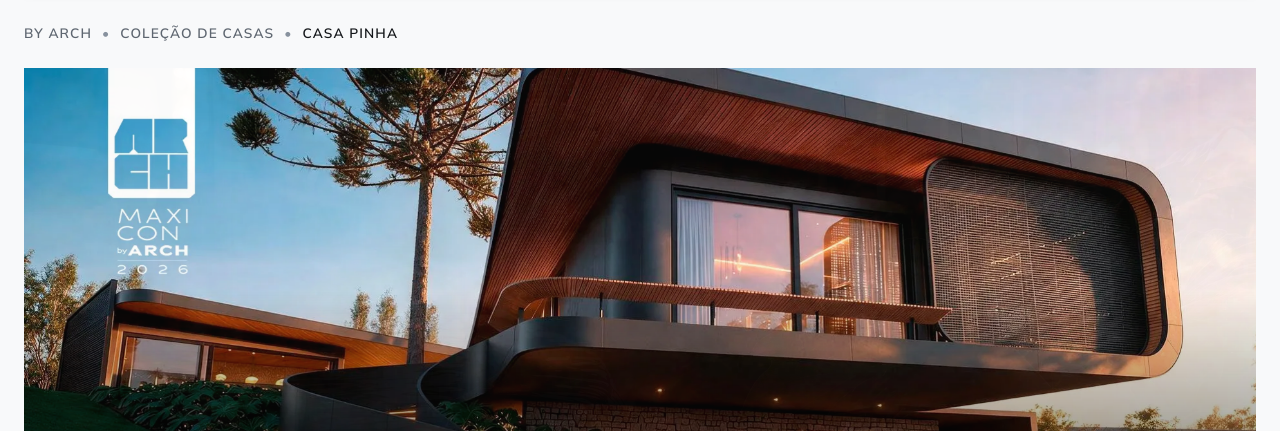
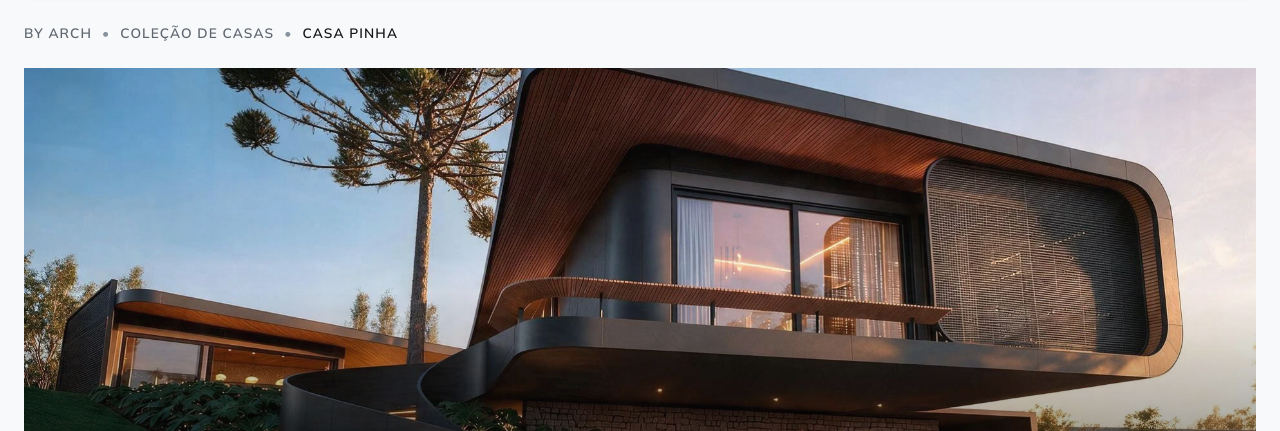
Before and after one commit to hausle-mkt/maxicon-by-arch, a plain HTML site: page casa-pinha.html in a window 1280 px wide. Shown: the part 83-514 px from the top of the page. Drawn offline with Linux system fonts and the light colour scheme.

Commit message:
feat: definir fachada-principal como a primeira imagem do slider da hero

```diff
--- a/casa-pinha.html
+++ b/casa-pinha.html
@@ -99,7 +99,7 @@
       <div class="house-main-visual hero-slider" id="hero-slider">
         <div class="hero-slides-wrapper">
           <div class="hero-slide active">
-            <img src="assets/casa-pinha/imagem-destaque-pinha.webp" alt="Casa Pinha - Vista Frontal">
+            <img src="assets/casa-pinha/fachada-principal.webp" alt="Casa Pinha - Fachada Principal">
           </div>
           <div class="hero-slide">
             <img src="assets/casa-pinha/piscina-borda-infinita.webp" alt="Casa Pinha - Piscina com Borda Infinita">
```
Also changed, not shown: assets/casa-pinha/fachada-principal.webp (added).
